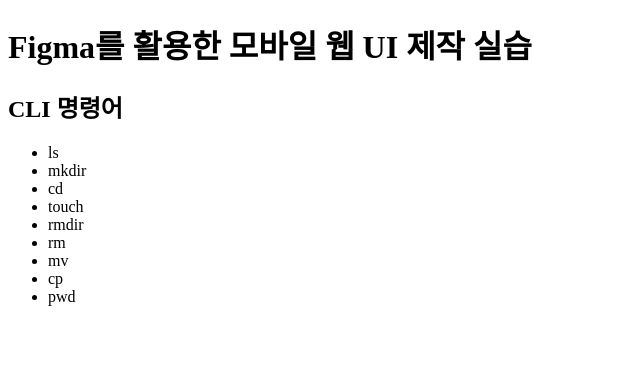
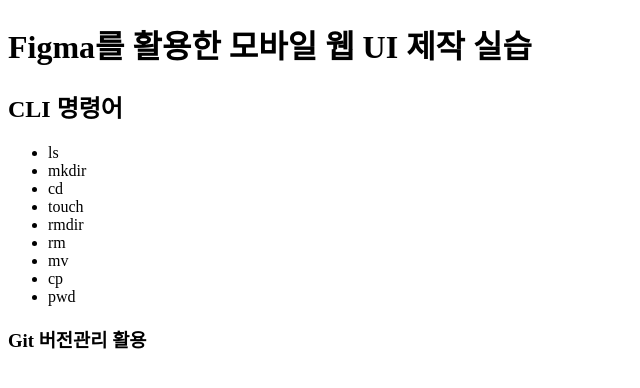
Before and after one commit to younhw0809/jeonju, a plain HTML site: page index.html in a window 1280 px wide. Shown: the whole page, without its empty margins (0-640 px from the left). Drawn offline with Linux system fonts and the light colour scheme.

Commit message:
index.html

```diff
--- a/index.html
+++ b/index.html
@@ -19,5 +19,6 @@
     <li>cp</li>
     <li>pwd</li>
   </ul>
+  <h3>Git 버전관리 활용</h3>
 </body>
 </html>
```
